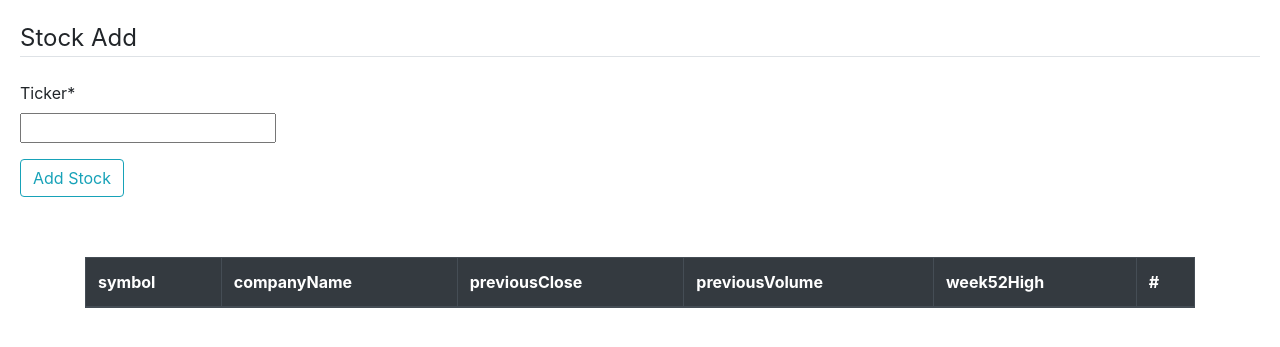
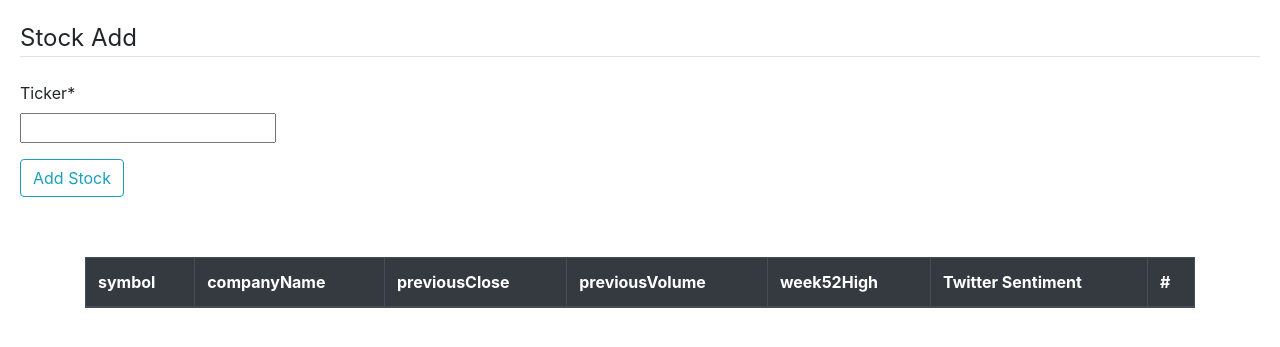
Before and after one commit to chinmaysoni1999/Stock-market-WebApp, a Django app: page /profile/ in a window 1280 px wide. Shown: the part 56-403 px from the top of the page. Run offline with Django 3.2, Linux system fonts and the light colour scheme; a user stored in the database is signed in; data comes from the database, SQL or seed files in the repository; both versions use the stored data as it was after the commit; data that the repository does not hold is empty; some libraries are stand-ins or nearby versions.

Commit message:
second commit

```diff
--- /dev/null
+++ b/users/stock_sentiment.py
@@ -0,0 +1,13 @@
+import tweepy
+from textblob import TextBlob
+
+consumer_key= 'vrT7BzLu9QvdaupsmKJhYtIKJ'
+consumer_secret= 'ZFTYPExtWX6VBYOjgHtCU1JtMmEkzbWXoM6tfS8qXM1KTtk3GX'
+
+access_token='871287518741676033-YUwaPdJNhirAYx0eNJhHEbnFRBfeF6S'
+access_token_secret='TdoJzeqiBf6HSg5SJhfZDMkBkEEJLWvVwLmcnMjha0ZNY'
+
+auth = tweepy.OAuthHandler(consumer_key, consumer_secret)
+auth.set_access_token(access_token, access_token_secret)
+
+api_twitter = tweepy.API(auth)
--- a/users/templates/users/profile.html
+++ b/users/templates/users/profile.html
@@ -22,6 +22,7 @@
           <th scope="col">previousClose</th>
           <th scope="col">previousVolume</th>
           <th scope="col">week52High</th>
+          <th scope="col">Twitter Sentiment</th>
           <th scope="col">#</th>
         </tr>
       </thead>
@@ -33,6 +34,7 @@
               <td>{{ticker.previousClose}}</td>
               <td>{{ticker.previousVolume}}</td>
               <td>{{ticker.week52High}}</td>
+              <td>{{ticker.sentiment}}</td>
               <td><form method="get" action="{% url 'delete' ticker.symbol %}"><button type="submit" class="btn btn-danger">Delete</button></form></td>
             </tr>
         {%endfor%}
--- a/users/views.py
+++ b/users/views.py
@@ -3,6 +3,7 @@ from django.contrib import messages
 from .forms import UserRegisterForm,StockForm
 from django.contrib.auth.decorators import login_required
 from .models import Stocks
+from .stock_sentiment import *
 import requests
 import json
 
@@ -33,6 +34,13 @@ def profile(request):
         api_request = requests.get('https://cloud.iexapis.com/stable/stock/'+str(i)+'/quote?token=pk_3f723762156246aa8395298a377c3a67')
         try:
             api = json.loads(api_request.content)
+            public_tweets = api_twitter.search(str(i))
+            ans = 0
+            for tweet in public_tweets:
+                analysis = TextBlob(tweet.text)
+                ans+=analysis.sentiment[0]
+            ans = ans/len(public_tweets)
+            api['sentiment'] = ans
             all_tickers.append(api)
         except Exception as e:
             api = 'Error'
```
Also changed, not shown: db.sqlite3.
